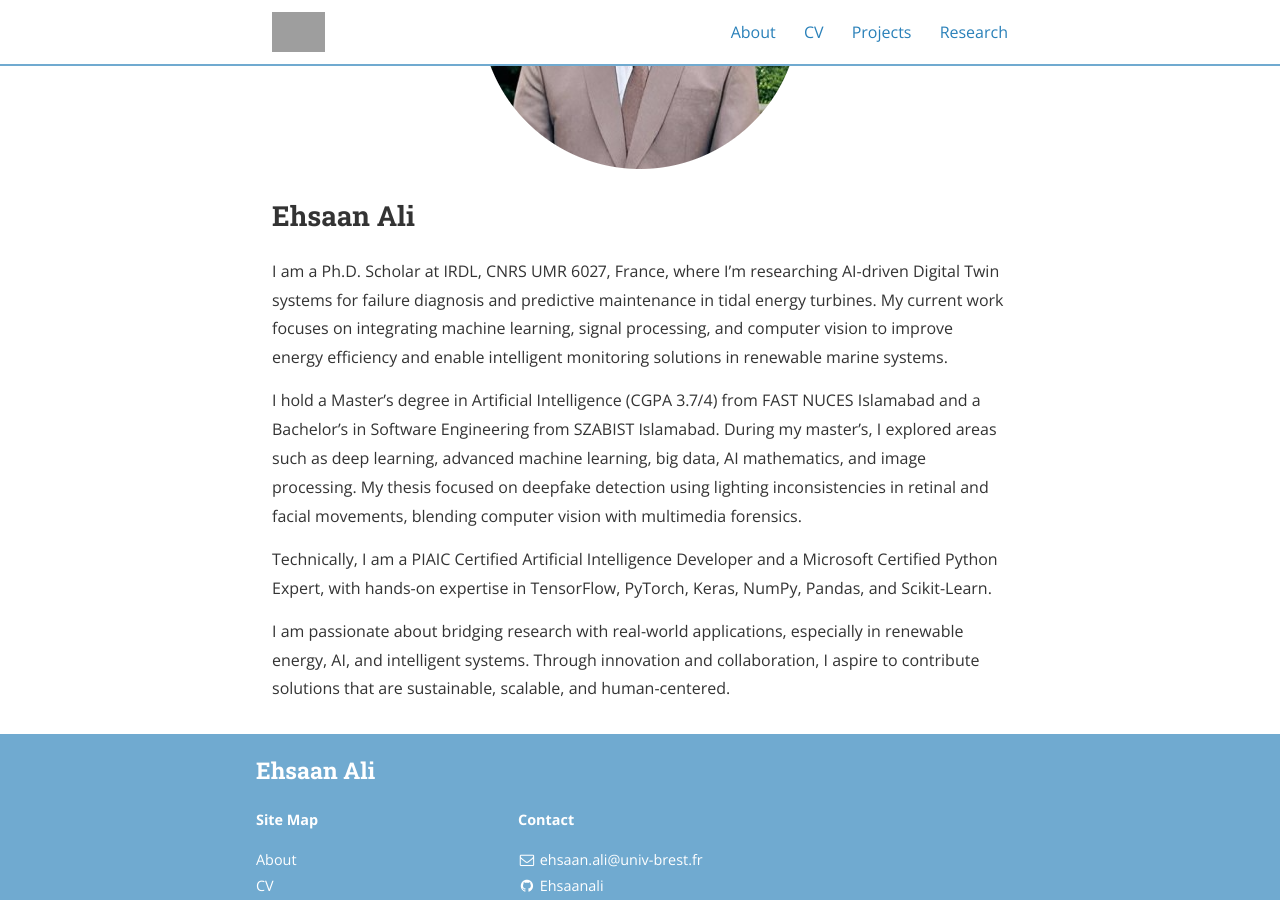
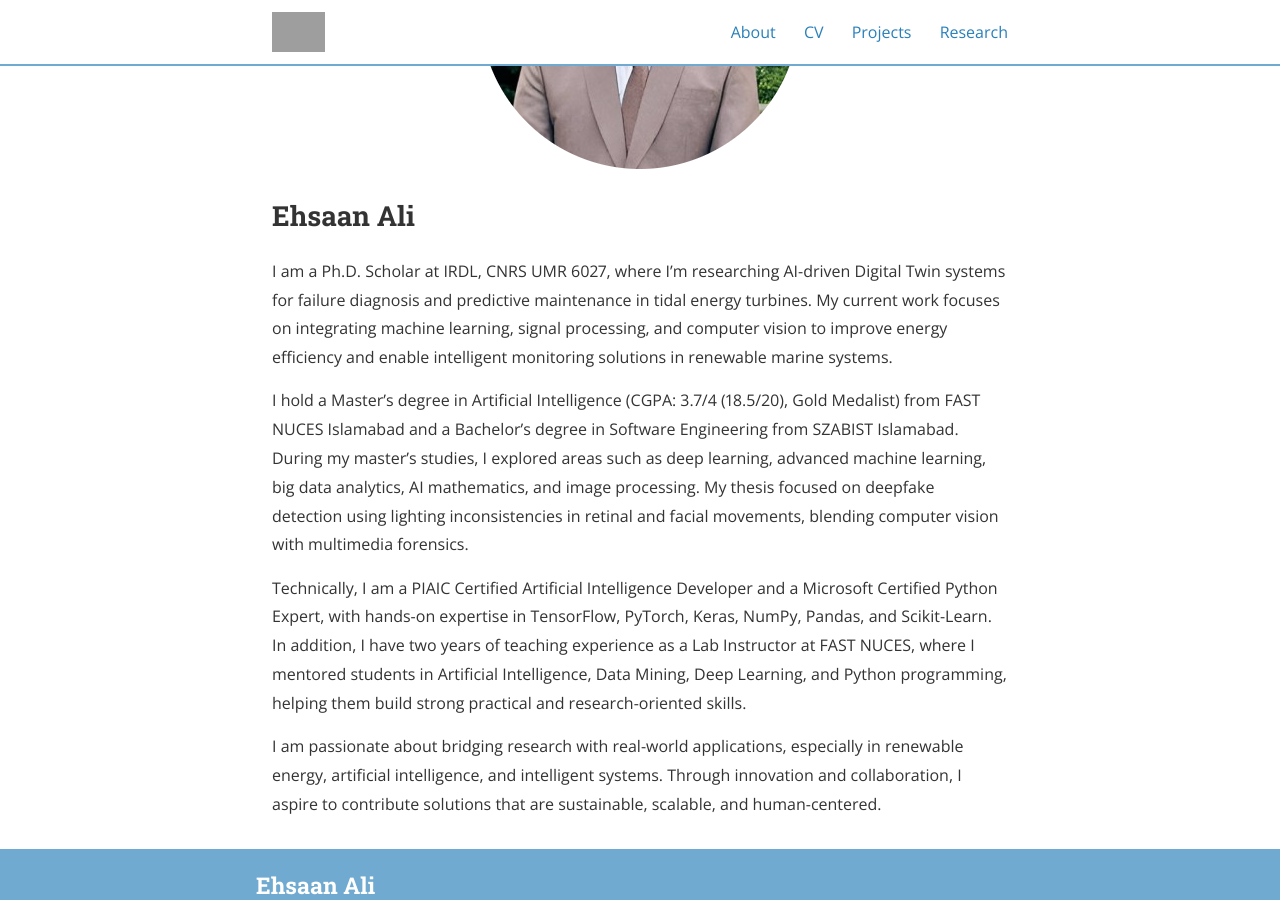
Before and after one commit to Ehsaanali/Ehsaanali.github.io, a Jekyll site: the page built from about.md, in a window 1280 px wide and 900 px high, scrolled down 368 px. Built offline with Jekyll 4.4.1, drawn with Linux system fonts in a browser that asks for light colours; nearby versions of some CDN libraries; grey boxes are pictures that could not be loaded.

Commit message:
Update about.md

```diff
--- a/about.md
+++ b/about.md
@@ -9,10 +9,10 @@ main_nav: true
 
 ## Ehsaan Ali
 
-I am a Ph.D. Scholar at IRDL, CNRS UMR 6027, France, where I’m researching AI-driven Digital Twin systems for failure diagnosis and predictive maintenance in tidal energy turbines. My current work focuses on integrating machine learning, signal processing, and computer vision to improve energy efficiency and enable intelligent monitoring solutions in renewable marine systems.
+I am a Ph.D. Scholar at IRDL, CNRS UMR 6027, where I’m researching AI-driven Digital Twin systems for failure diagnosis and predictive maintenance in tidal energy turbines. My current work focuses on integrating machine learning, signal processing, and computer vision to improve energy efficiency and enable intelligent monitoring solutions in renewable marine systems.
 
-I hold a Master’s degree in Artificial Intelligence (CGPA 3.7/4) from FAST NUCES Islamabad and a Bachelor’s in Software Engineering from SZABIST Islamabad. During my master’s, I explored areas such as deep learning, advanced machine learning, big data, AI mathematics, and image processing. My thesis focused on deepfake detection using lighting inconsistencies in retinal and facial movements, blending computer vision with multimedia forensics.
+I hold a Master’s degree in Artificial Intelligence (CGPA: 3.7/4 (18.5/20), Gold Medalist) from FAST NUCES Islamabad and a Bachelor’s degree in Software Engineering from SZABIST Islamabad. During my master’s studies, I explored areas such as deep learning, advanced machine learning, big data analytics, AI mathematics, and image processing. My thesis focused on deepfake detection using lighting inconsistencies in retinal and facial movements, blending computer vision with multimedia forensics.
 
-Technically, I am a PIAIC Certified Artificial Intelligence Developer and a Microsoft Certified Python Expert, with hands-on expertise in TensorFlow, PyTorch, Keras, NumPy, Pandas, and Scikit-Learn.
+Technically, I am a PIAIC Certified Artificial Intelligence Developer and a Microsoft Certified Python Expert, with hands-on expertise in TensorFlow, PyTorch, Keras, NumPy, Pandas, and Scikit-Learn. In addition, I have two years of teaching experience as a Lab Instructor at FAST NUCES, where I mentored students in Artificial Intelligence, Data Mining, Deep Learning, and Python programming, helping them build strong practical and research-oriented skills.
 
-I am passionate about bridging research with real-world applications, especially in renewable energy, AI, and intelligent systems. Through innovation and collaboration, I aspire to contribute solutions that are sustainable, scalable, and human-centered.
+I am passionate about bridging research with real-world applications, especially in renewable energy, artificial intelligence, and intelligent systems. Through innovation and collaboration, I aspire to contribute solutions that are sustainable, scalable, and human-centered.
```
